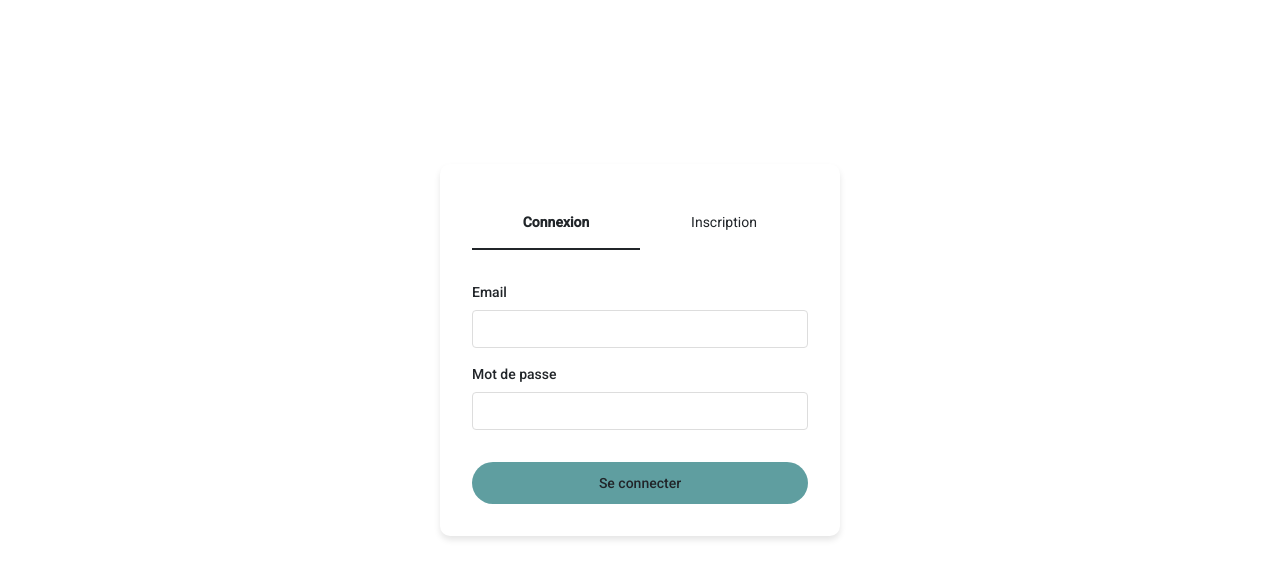
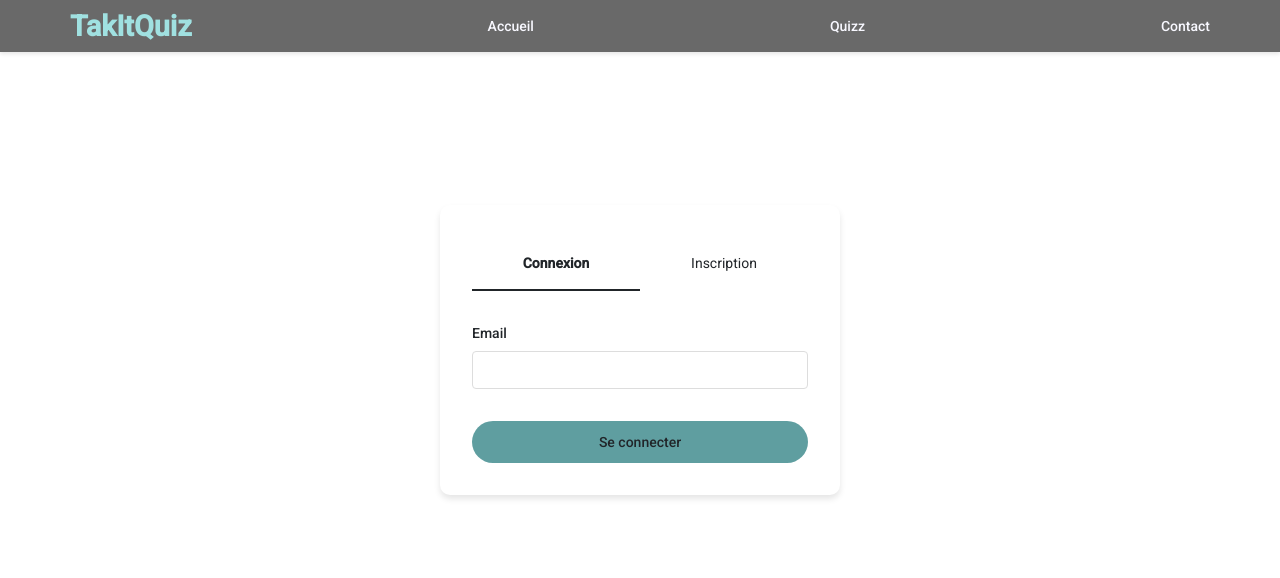
Before and after one commit to Tiyann44/Le-Takifront, an Angular app: page /connexion in a window 1280 px wide. Shown: the top 578 px of the page. Built offline with nearby package versions, Linux system fonts and the light colour scheme.

Commit message:
navbar ok

```diff
--- a/src/app/connexion/connexion.component.html
+++ b/src/app/connexion/connexion.component.html
@@ -7,20 +7,16 @@
         </div>
 
         <!-- Formulaire de Connexion -->
-        <form *ngIf="isLoginActive" (ngSubmit)="onLoginSubmit(loginEmail, loginPassword)">
+        <form *ngIf="isLoginActive" (ngSubmit)="onLoginSubmit(loginEmail)">
             <div class="form-group">
                 <label for="login-email">Email</label>
                 <input type="email" id="login-email" #loginEmail required>
-            </div>
-            <div class="form-group">
-                <label for="login-password">Mot de passe</label>
-                <input type="password" id="login-password" #loginPassword required>
             </div>
             <button type="submit" class="submit-btn">Se connecter</button>
         </form>
 
         <!-- Formulaire d'Inscription -->
-        <form *ngIf="!isLoginActive" (ngSubmit)="onRegisterSubmit(registerFirstname, registerLastname, registerEmail, registerUsername, registerPassword)">
+        <form *ngIf="!isLoginActive" (ngSubmit)="onRegisterSubmit(registerFirstname, registerLastname, registerEmail, registerUsername)">
             <div class="form-group">
                 <label for="register-firstname">Prénom</label>
                 <input type="text" id="register-firstname" #registerFirstname required>
@@ -37,10 +33,6 @@
                 <label for="register-username">Pseudo</label>
                 <input type="text" id="register-username" #registerUsername required>
             </div>
-            <div class="form-group">
-                <label for="register-password">Mot de passe</label>
-                <input type="password" id="register-password" #registerPassword required>
-            </div>
             <button type="submit" class="submit-btn">S'inscrire</button>
         </form>
     </div>
--- a/src/app/connexion/connexion.component.ts
+++ b/src/app/connexion/connexion.component.ts
@@ -23,10 +23,9 @@ export class connexionComponent implements OnInit {
     }
 
     // Méthode pour gérer la soumission du formulaire de connexion
-    onLoginSubmit(emailInput: HTMLInputElement, passwordInput: HTMLInputElement): void {
+    onLoginSubmit(emailInput: HTMLInputElement): void {
         const email = emailInput.value;
-        const password = passwordInput.value;
-        console.log(`Tentative de connexion avec l'email : ${email} et le mot de passe : ${password}`);
+        console.log(`Tentative de connexion avec l'email : ${email}`);
         alert(`Tentative de connexion avec ${email}`);
     }
 
@@ -35,15 +34,13 @@ export class connexionComponent implements OnInit {
         firstnameInput: HTMLInputElement,
         lastnameInput: HTMLInputElement,
         emailInput: HTMLInputElement,
-        usernameInput: HTMLInputElement,
-        passwordInput: HTMLInputElement
+        usernameInput: HTMLInputElement
     ): void {
         const firstname = firstnameInput.value;
         const lastname = lastnameInput.value;
         const email = emailInput.value;
         const username = usernameInput.value;
-        const password = passwordInput.value;
-        console.log(`Tentative d'inscription avec le nom : ${firstname} ${lastname}, l'email : ${email}, le pseudo : ${username} et le mot de passe : ${password}`);
+        console.log(`Tentative d'inscription avec le nom : ${firstname} ${lastname}, l'email : ${email}, et le pseudo : ${username} `);
         alert(`Tentative d'inscription pour ${username}`);
     }
 }
--- a/src/app/navbar/navbar.component.html
+++ b/src/app/navbar/navbar.component.html
@@ -1,15 +1,19 @@
 <nav *ngIf="isHomePage()">
-    <div class="container header-content">
+    <div class="container nav-content">
         <div class="logo">TakItQuiz</div>
         <a routerLink="/">Accueil</a>
         <a routerLink="/quiz">Quizz</a>
         <a routerLink="/contact">Contact</a>
         <a routerLink="/connexion" class="cta-button">Connexion</a>
     </div>
+
 </nav>
 
 <nav *ngIf="isLoginPage()">
-    <ul>
-        <li><a routerLink="/">Retour à l'accueil</a></li>
-    </ul>
+    <div class="container nav-content">
+        <div class="logo">TakItQuiz</div>
+        <a routerLink="/">Accueil</a>
+        <a routerLink="/quiz">Quizz</a>
+        <a routerLink="/contact">Contact</a>
+    </div>
 </nav>
--- a/src/app/navbar/navbar.component.scss
+++ b/src/app/navbar/navbar.component.scss
@@ -6,7 +6,7 @@
   --text-color: #F8F8FF;
 }
 
-header {
+nav {
   background-color: dimgray;
   box-shadow: 0 2px 4px rgba(0,0,0,0.1);
   position: fixed;
@@ -15,7 +15,7 @@ header {
   z-index: 1000;
 }
 
-.header-content {
+.nav-content {
   display: flex;
   justify-content: space-between;
   align-items: center;
@@ -42,7 +42,7 @@ nav a {
 }
 
 nav a:hover {
-  color: var(--pastel-pink);
+  color: var(--pastel-blue);
 }
 
 .cta-button {
--- a/src/app/navbar/navbar.component.ts
+++ b/src/app/navbar/navbar.component.ts
@@ -26,7 +26,7 @@ export class NavbarComponent {
   }
 
   isLoginPage(): boolean {
-    return this.currentRoute === '/login'; // ou autre chemin pour la connexion
+    return this.currentRoute === '/connexion'; // ou autre chemin pour la connexion
   }
 
 }
```
